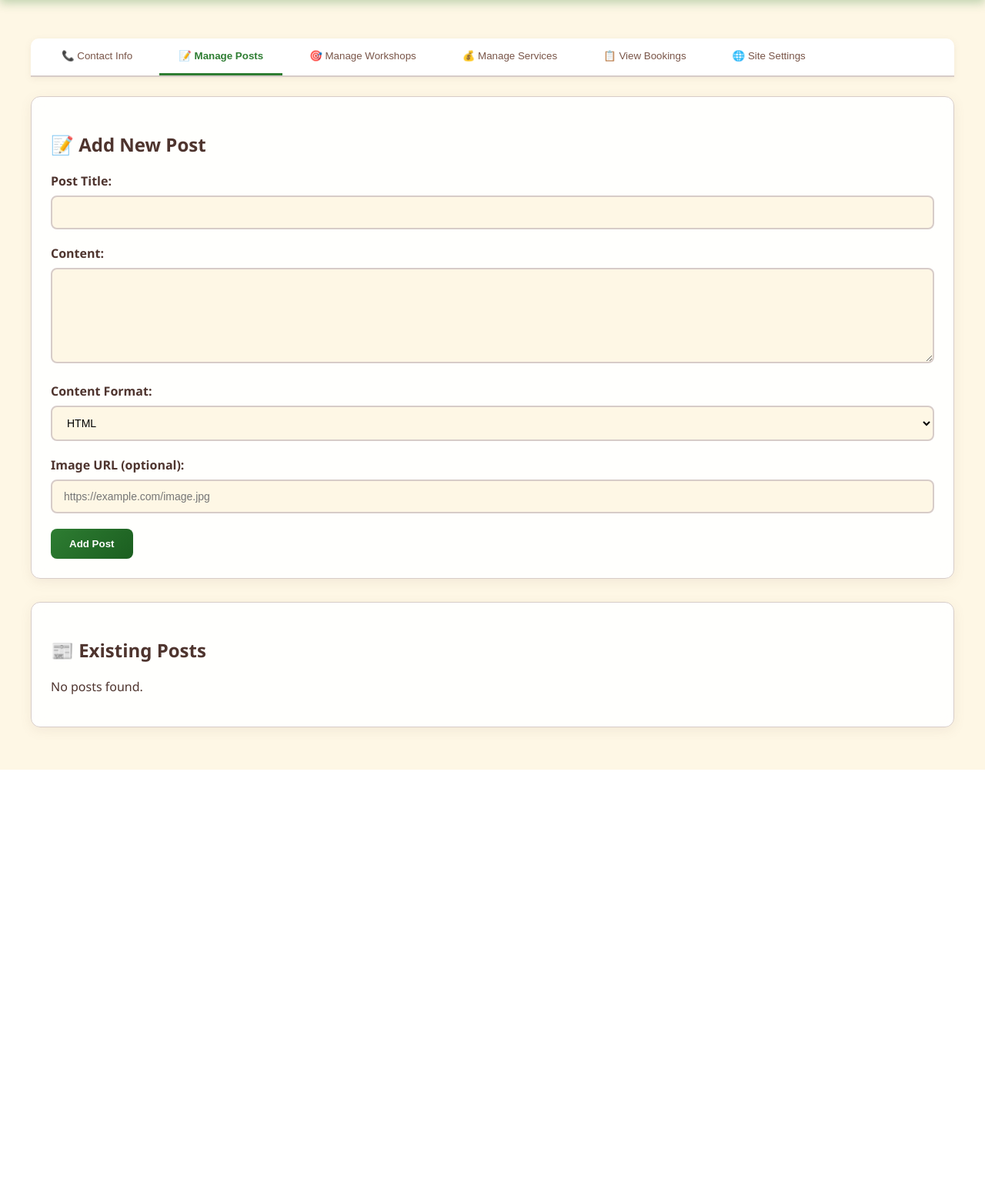
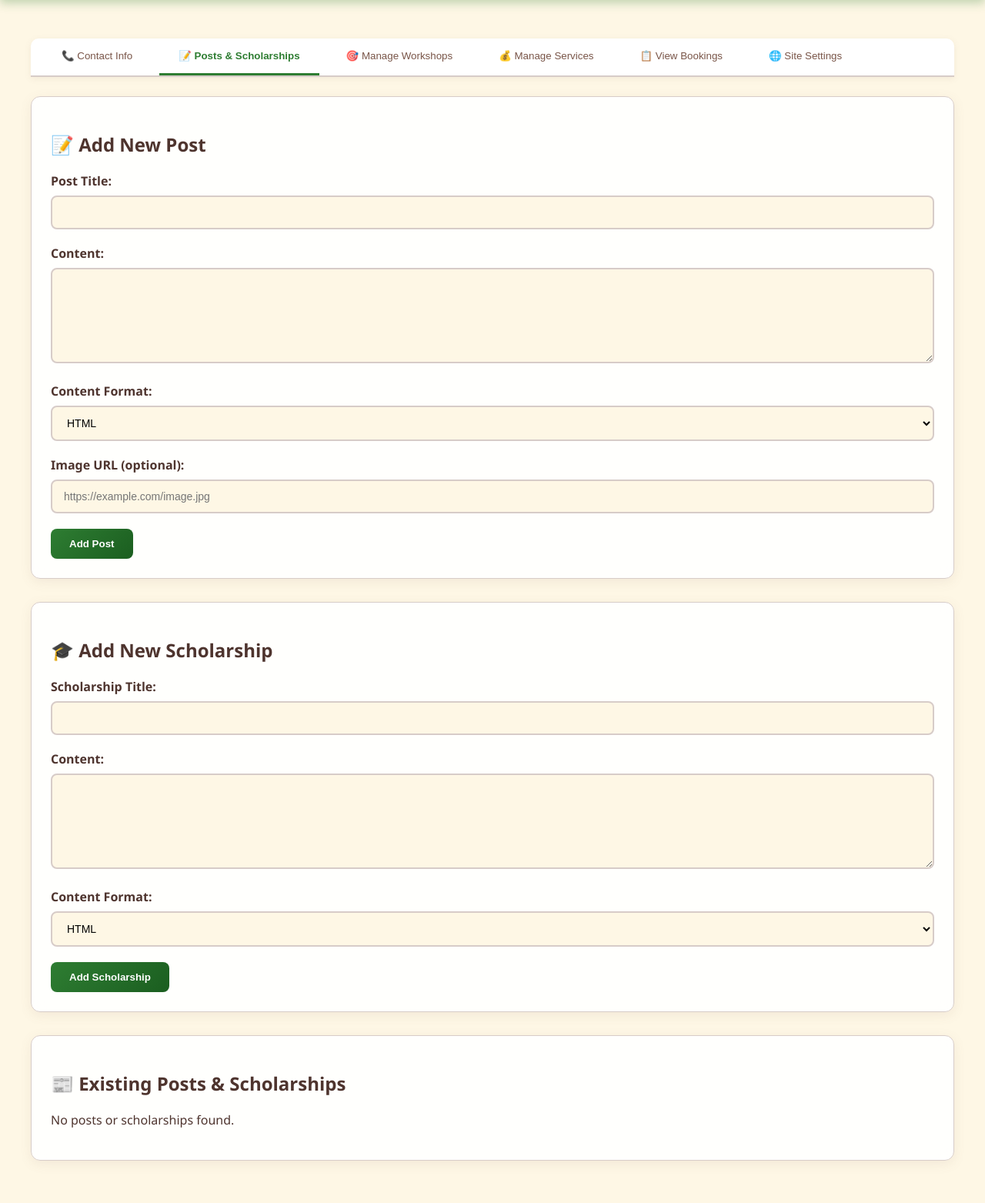
Before and after one commit to sambiketi/euromove10, a Flask app: page /admin/dashboard in a window 1280 px wide, after a click on "📝 Posts & Scholarships". Shown: the part 82-1645 px from the top of the page at 77% size. Before the commit the page ends 1082 px from the top, so only its background shows below. Run offline with Flask 3, Linux system fonts and the light colour scheme; the visitor is signed in with stand-in values (Sample User, id 1); data comes from the database, SQL or seed files in the repository; data that the repository does not hold is empty; some libraries are stand-ins or nearby versions.

Commit message:
added schorlarships

```diff
--- a/app.py
+++ b/app.py
@@ -138,6 +138,30 @@ class Post(db.Model):
         allowed_attrs = {
             'a': ['href', 'title', 'target'],
             'img': ['src', 'alt', 'width', 'height', 'class'],
+            'div': ['class'],
+            'span': ['class']
+        }
+        return bleach.clean(html_content, tags=allowed_tags, attributes=allowed_attrs)
+
+
+class Scholarship(db.Model):
+    id = db.Column(db.Integer, primary_key=True)
+    title = db.Column(db.String(150), nullable=False)
+    content = db.Column(db.Text)
+    content_format = db.Column(db.String(10), default='html', nullable=False)
+    date_posted = db.Column(db.DateTime, default=datetime.now)
+
+    def rendered_content(self):
+        if self.content_format == 'markdown':
+            html = markdown.markdown(self.content, extensions=['extra', 'fenced_code'])
+            return self.sanitize_html(html)
+        return self.sanitize_html(self.content)
+
+    def sanitize_html(self, html_content):
+        allowed_tags = ['p', 'br', 'strong', 'em', 'u', 'b', 'i', 'h1', 'h2', 'h3', 'h4', 'h5', 'h6',
+                       'ul', 'ol', 'li', 'a', 'blockquote', 'code', 'pre', 'span', 'div']
+        allowed_attrs = {
+            'a': ['href', 'title', 'target'],
             'div': ['class'],
             'span': ['class']
         }
@@ -506,6 +530,21 @@ def posts():
     return render_template('posts.html', posts=all_posts, datetime=datetime, SITE_URL=SITE_URL)
 
 
+# All scholarships listing
+@app.route('/scholarships')
+def scholarships():
+    all_scholarships = Scholarship.query.order_by(Scholarship.date_posted.desc()).all()
+    return render_template('scholarships.html', scholarships=all_scholarships, datetime=datetime, SITE_URL=SITE_URL)
+
+
+# Single scholarship detail
+@app.route('/scholarships/<int:scholarship_id>')
+def scholarship_detail(scholarship_id):
+    scholarship = Scholarship.query.get_or_404(scholarship_id)
+    admin = Admin.query.first()
+    return render_template('scholarship_detail.html', scholarship=scholarship, admin=admin, datetime=datetime, SITE_URL=SITE_URL)
+
+
 # Services page
 @app.route('/services')
 def services():
@@ -780,6 +819,28 @@ def admin_dashboard():
                     db.session.rollback()
                     flash(f"Error adding workshop: {e}", "danger")
 
+        # Add Scholarship
+        elif 'scholarship_title' in request.form:
+            title = request.form.get('scholarship_title', '').strip()
+            content = request.form.get('scholarship_content', '').strip()
+            content_format = request.form.get('scholarship_format', 'html')
+
+            if not title or not content:
+                flash("Scholarship title and content are required", "danger")
+            else:
+                try:
+                    scholarship = Scholarship(
+                        title=title,
+                        content=content,
+                        content_format=content_format
+                    )
+                    db.session.add(scholarship)
+                    db.session.commit()
+                    flash("Scholarship added successfully", "success")
+                except Exception as e:
+                    db.session.rollback()
+                    flash(f"Error adding scholarship: {e}", "danger")
+
         # Add Service
         elif 'service_title' in request.form:
             title = request.form.get('service_title', '').strip()
@@ -848,12 +909,14 @@ def admin_dashboard():
 
     # Fetch all data for dashboard
     posts = Post.query.order_by(Post.date_posted.desc()).all()
+    scholarships = Scholarship.query.order_by(Scholarship.date_posted.desc()).all()
     workshops = Workshop.query.order_by(Workshop.date_posted.desc()).all()
     services = Service.query.order_by(Service.created_at.desc()).all()
     bookings = Booking.query.order_by(Booking.created_at.desc()).all()
     site_settings = SiteSettings.query.first()
     return render_template('admin_dashboard.html',
                          posts=posts,
+                         scholarships=scholarships,
                          workshops=workshops,
                          services=services,
                          bookings=bookings,
@@ -931,6 +994,88 @@ def toggle_service(service_id):
     return redirect(url_for('admin_dashboard'))
 
 
+# Edit Scholarship (simple inline form)
+@app.route('/admin/scholarship/edit/<int:scholarship_id>', methods=['GET', 'POST'])
+def edit_scholarship(scholarship_id):
+    if not session.get('admin_logged_in'):
+        return redirect(url_for('admin_login'))
+
+    scholarship = Scholarship.query.get_or_404(scholarship_id)
+
+    if request.method == 'POST':
+        scholarship.title = request.form.get('title', '').strip()
+        scholarship.content = request.form.get('content', '').strip()
+        scholarship.content_format = request.form.get('content_format', 'html')
+
+        if not scholarship.title or not scholarship.content:
+            flash("Scholarship title and content are required", "danger")
+        else:
+            try:
+                db.session.commit()
+                flash("Scholarship updated successfully", "success")
+                return redirect(url_for('admin_dashboard'))
+            except Exception as e:
+                db.session.rollback()
+                flash(f"Error updating scholarship: {e}", "danger")
+
+    # Simple inline edit form (no separate template)
+    return f'''
+    <!DOCTYPE html>
+    <html>
+    <head>
+        <title>Edit Scholarship - EuroMove Admin</title>
+        <style>
+            body {{ font-family: Arial, sans-serif; padding: 20px; }}
+            .form-group {{ margin-bottom: 15px; }}
+            label {{ display: block; margin-bottom: 5px; font-weight: bold; }}
+            input, textarea, select {{ width: 100%; padding: 8px; }}
+            textarea {{ height: 200px; }}
+            .btn {{ padding: 10px 20px; margin-right: 10px; }}
+        </style>
+    </head>
+    <body>
+        <h2>Edit Scholarship</h2>
+        <form method="POST">
+            <div class="form-group">
+                <label>Title:</label>
+                <input type="text" name="title" value="{scholarship.title}" required>
+            </div>
+            <div class="form-group">
+                <label>Content Format:</label>
+                <select name="content_format">
+                    <option value="html" {"selected" if scholarship.content_format == "html" else ""}>HTML</option>
+                    <option value="markdown" {"selected" if scholarship.content_format == "markdown" else ""}>Markdown</option>
+                </select>
+            </div>
+            <div class="form-group">
+                <label>Content:</label>
+                <textarea name="content" required>{scholarship.content}</textarea>
+            </div>
+            <button type="submit" class="btn">Update</button>
+            <a href="/admin/dashboard" class="btn">Cancel</a>
+        </form>
+    </body>
+    </html>
+    '''
+
+# Delete Scholarship
+@app.route('/admin/scholarship/delete/<int:scholarship_id>', methods=['POST'])
+def delete_scholarship(scholarship_id):
+    if not session.get('admin_logged_in'):
+        return redirect(url_for('admin_login'))
+
+    scholarship = Scholarship.query.get_or_404(scholarship_id)
+
+    try:
+        db.session.delete(scholarship)
+        db.session.commit()
+        flash(f'Scholarship "{scholarship.title}" deleted successfully.', 'success')
+    except Exception as e:
+        db.session.rollback()
+        flash(f'Error deleting scholarship: {e}', 'danger')
+
+    return redirect(url_for('admin_dashboard'))
+
 
 # --- LOGOUT ---
 @app.route('/admin/logout')
--- a/templates/admin_dashboard.html
+++ b/templates/admin_dashboard.html
@@ -243,7 +243,7 @@
         <!-- Navigation Tabs -->
         <div class="nav-tabs">
             <button class="nav-tab active" onclick="showTab('contact')">📞 Contact Info</button>
-            <button class="nav-tab" onclick="showTab('posts')">📝 Manage Posts</button>
+            <button class="nav-tab" onclick="showTab('posts')">📝 Posts & Scholarships</button>
             <button class="nav-tab" onclick="showTab('workshops')">🎯 Manage Workshops</button>
             <button class="nav-tab" onclick="showTab('services')">💰 Manage Services</button>
             <button class="nav-tab" onclick="showTab('bookings')">📋 View Bookings</button>
@@ -299,20 +299,49 @@
             </div>
 
             <div class="dashboard-section">
-                <h2>📰 Existing Posts</h2>
-                {% if posts %}
+                <h2>🎓 Add New Scholarship</h2>
+                <form method="POST">
+                    <div class="form-group">
+                        <label for="scholarship_title">Scholarship Title:</label>
+                        <input type="text" id="scholarship_title" name="scholarship_title" required>
+                    </div>
+                    <div class="form-group">
+                        <label for="scholarship_content">Content:</label>
+                        <textarea id="scholarship_content" name="scholarship_content" rows="6" required></textarea>
+                    </div>
+                    <div class="form-group">
+                        <label for="scholarship_format">Content Format:</label>
+                        <select id="scholarship_format" name="scholarship_format">
+                            <option value="html">HTML</option>
+                            <option value="markdown">Markdown</option>
+                        </select>
+                    </div>
+                    <button type="submit" class="btn btn-primary">Add Scholarship</button>
+                </form>
+            </div>
+
+            <div class="dashboard-section">
+                <h2>📰 Existing Posts & Scholarships</h2>
+                {% if posts or scholarships %}
                 <table class="table">
                     <thead>
                         <tr>
+                            <th>Type</th>
                             <th>Title</th>
                             <th>Format</th>
                             <th>Date Posted</th>
                             <th>Image</th>
+                            <th>Actions</th>
                         </tr>
                     </thead>
                     <tbody>
                         {% for post in posts %}
                         <tr>
+                            <td>
+                                <span style="background: #e3f2fd; color: #1565c0; padding: 4px 8px; border-radius: 4px; font-size: 0.8rem; font-weight: 600;">
+                                    POST
+                                </span>
+                            </td>
                             <td><strong>{{ post.title }}</strong></td>
                             <td><span style="background: var(--cream); padding: 4px 8px; border-radius: 4px; font-size: 0.8rem;">{{ post.content_format|upper }}</span></td>
                             <td>{{ post.date_posted.strftime('%Y-%m-%d %H:%M') }}</td>
@@ -323,12 +352,41 @@
                                 <span style="color: var(--text-light);">No image</span>
                                 {% endif %}
                             </td>
+                            <td>
+                                <span style="color: var(--text-light); font-size: 0.85rem;">Edit via Posts tab</span>
+                            </td>
+                        </tr>
+                        {% endfor %}
+
+                        {% for scholarship in scholarships %}
+                        <tr>
+                            <td>
+                                <span style="background: #e8f5e8; color: var(--dark-green); padding: 4px 8px; border-radius: 4px; font-size: 0.8rem; font-weight: 600;">
+                                    SCHOLARSHIP
+                                </span>
+                            </td>
+                            <td><strong>{{ scholarship.title }}</strong></td>
+                            <td><span style="background: var(--cream); padding: 4px 8px; border-radius: 4px; font-size: 0.8rem;">{{ scholarship.content_format|upper }}</span></td>
+                            <td>{{ scholarship.date_posted.strftime('%Y-%m-%d %H:%M') }}</td>
+                            <td>
+                                <span style="color: var(--text-light);">No image</span>
+                            </td>
+                            <td>
+                                <a href="{{ url_for('edit_scholarship', scholarship_id=scholarship.id) }}" class="btn btn-primary" style="padding: 6px 12px; font-size: 0.85rem; margin-right: 8px;">
+                                    Edit
+                                </a>
+                                <form method="POST" action="{{ url_for('delete_scholarship', scholarship_id=scholarship.id) }}" style="display: inline;" onsubmit="return confirm('Are you sure you want to delete this scholarship?');">
+                                    <button type="submit" class="btn btn-danger" style="padding: 6px 12px; font-size: 0.85rem;">
+                                        Delete
+                                    </button>
+                                </form>
+                            </td>
                         </tr>
                         {% endfor %}
                     </tbody>
                 </table>
                 {% else %}
-                <p>No posts found.</p>
+                <p>No posts or scholarships found.</p>
                 {% endif %}
             </div>
         </div>
```
Also changed, not shown: templates/base.html (+27 -0 lines), templates/scholarship_detail.html (added, +222 -0 lines), templates/scholarships.html (added, +133 -0 lines).
